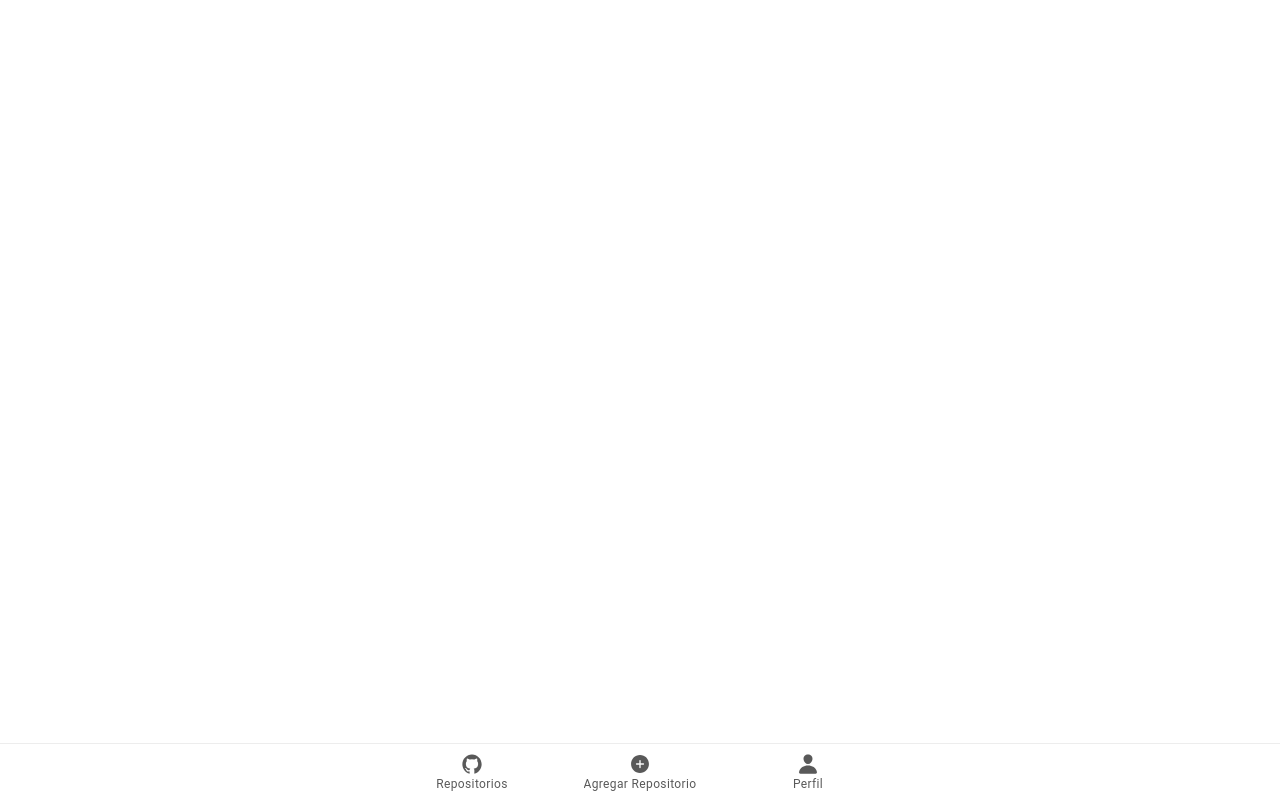
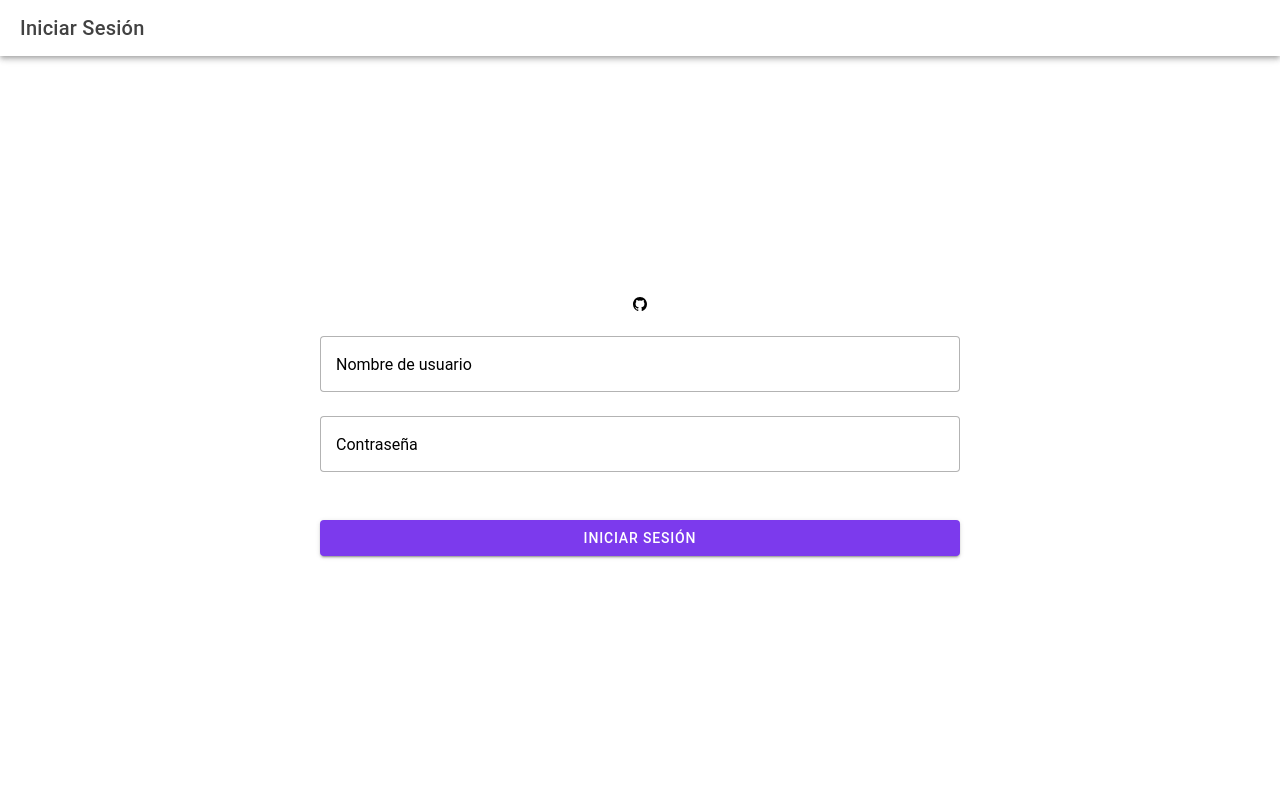
Before and after one commit to UISEK-IngSoftware/laboratorios-ionic-chantalmoralesr, a React (Vite) app: page /login in a window 1280 px wide. Built offline with nearby package versions, Linux system fonts and the light colour scheme; no server answers.

Commit message:
Lab 10: pantalla login terminada

```diff
--- a/src/App.tsx
+++ b/src/App.tsx
@@ -1,4 +1,4 @@
-import { Redirect, Route } from 'react-router-dom';
+import { Redirect, Route } from "react-router-dom";
 import {
   IonApp,
   IonIcon,
@@ -7,29 +7,29 @@ import {
   IonTabBar,
   IonTabButton,
   IonTabs,
-  setupIonicReact
-} from '@ionic/react';
-import { IonReactRouter } from '@ionic/react-router';
-import { addCircle, logoGithub, person, square } from 'ionicons/icons';
-import Tab1 from './pages/Tab1';
-import Tab2 from './pages/Tab2';
-import Tab3 from './pages/Tab3';
+  setupIonicReact,
+} from "@ionic/react";
+import { IonReactRouter } from "@ionic/react-router";
+import { addCircle, logoGithub, person } from "ionicons/icons";
+import Tab1 from "./pages/Tab1";
+import Tab2 from "./pages/Tab2";
+import Tab3 from "./pages/Tab3";
 
 /* Core CSS required for Ionic components to work properly */
-import '@ionic/react/css/core.css';
+import "@ionic/react/css/core.css";
 
 /* Basic CSS for apps built with Ionic */
-import '@ionic/react/css/normalize.css';
-import '@ionic/react/css/structure.css';
-import '@ionic/react/css/typography.css';
+import "@ionic/react/css/normalize.css";
+import "@ionic/react/css/structure.css";
+import "@ionic/react/css/typography.css";
 
 /* Optional CSS utils that can be commented out */
-import '@ionic/react/css/padding.css';
-import '@ionic/react/css/float-elements.css';
-import '@ionic/react/css/text-alignment.css';
-import '@ionic/react/css/text-transformation.css';
-import '@ionic/react/css/flex-utils.css';
-import '@ionic/react/css/display.css';
+import "@ionic/react/css/padding.css";
+import "@ionic/react/css/float-elements.css";
+import "@ionic/react/css/text-alignment.css";
+import "@ionic/react/css/text-transformation.css";
+import "@ionic/react/css/flex-utils.css";
+import "@ionic/react/css/display.css";
 
 /**
  * Ionic Dark Mode
@@ -40,16 +40,27 @@ import '@ionic/react/css/display.css';
 
 /* import '@ionic/react/css/palettes/dark.always.css'; */
 /* import '@ionic/react/css/palettes/dark.class.css'; */
-import '@ionic/react/css/palettes/dark.system.css';
+import "@ionic/react/css/palettes/dark.system.css";
 
 /* Theme variables */
-import './theme/variables.css';
+import "./theme/variables.css";
+import AuthService from "./services/AuthService";
+import Login from "./pages/Login";
 
 setupIonicReact();
 
-const App: React.FC = () => (
+const App: React.FC = () => {
+  const isAuthenticated = AuthService.isAuthenticated();
+
+  return (
     <IonApp>
       <IonReactRouter>
+        <IonRouterOutlet>
+          <Route exact path="/login">
+            <Login />
+          </Route>
+          <Route>
+            {isAuthenticated ? (
               <IonTabs>
                 <IonRouterOutlet>
                   <Route exact path="/tab1">
@@ -80,8 +91,14 @@ const App: React.FC = () => (
                   </IonTabButton>
                 </IonTabBar>
               </IonTabs>
+            ) : (
+              <Redirect to="/login" />
+            )}
+          </Route>
+        </IonRouterOutlet>
       </IonReactRouter>
     </IonApp>
   );
+};
 
 export default App;
--- a/src/components/RepoItem.css
+++ b/src/components/RepoItem.css
@@ -0,0 +1,3 @@
+.repo-item-label {
+  color: white;
+}
--- a/src/components/RepoItem.tsx
+++ b/src/components/RepoItem.tsx
@@ -19,7 +19,7 @@ const RepoItem: React.FC<Repository> = (repository) => {
         <IonThumbnail slot="start">
           <img src={repository.owner.avatar_url} alt={repository.name} />
         </IonThumbnail>
-        <IonLabel>
+        <IonLabel className="repo-item-label">
           <h2>{repository.name}</h2>
           <p>{repository.description}</p>
           <p>Lenguaje: {repository.language}</p>
--- /dev/null
+++ b/src/pages/Login.css
@@ -0,0 +1,29 @@
+.login-container {
+    width: 100%;
+    min-height: 100%;
+    display: flex;
+    flex-direction: column;
+    justify-content: center;
+    align-items: center;
+    gap: 32px;
+  }
+
+  .login-logo {
+    font-size: 80px;
+    margin-bottom: 24px;
+  }
+
+  .login-form {
+    width: 100%;
+    max-width: 640px;
+    display: flex;
+    flex-direction: column;
+    justify-content: center;
+    align-items: center;
+    gap: 24px;
+  }
+
+  .login-button {
+    width: 100%;
+    margin-top: 24px;
+  }
--- /dev/null
+++ b/src/pages/Login.tsx
@@ -0,0 +1,84 @@
+import React, { useState } from "react";
+import "./Login.css";
+import {
+  IonButton,
+  IonContent,
+  IonHeader,
+  IonIcon,
+  IonInput,
+  IonPage,
+  IonText,
+  IonTitle,
+  IonToolbar,
+} from "@ionic/react";
+import { logoGithub } from "ionicons/icons";
+import AuthService from "../services/AuthService";
+
+export const Login: React.FC = () => {
+  const [username, setUsername] = useState("");
+  const [token, setToken] = useState("");
+  const [errorMsg, setErrorMsg] = useState("");
+
+  const handleLogin = (event: React.FormEvent<HTMLFormElement>) => {
+    event.preventDefault();
+    setErrorMsg("");
+    if (username.trim() === "" || token.trim() === "") {
+      setErrorMsg("Por favor, ingrese un nombre de usuario y una contraseña.");
+      return;
+    }
+    if (AuthService.login(username, token)) {
+      window.location.href = "/tab1";
+    } else {
+      setErrorMsg("Nombre de usuario o contraseña incorrectos.");
+    }
+  };
+
+  return (
+    <IonPage>
+      <IonHeader>
+        <IonToolbar>
+          <IonTitle>Iniciar Sesión</IonTitle>
+        </IonToolbar>
+      </IonHeader>
+      <IonContent className="ion-padding">
+        <IonHeader collapse="condense">
+          <IonToolbar>
+            <IonTitle size="large">Iniciar Sesión</IonTitle>
+          </IonToolbar>
+        </IonHeader>
+
+        <div className="login-container">
+          <form className="login-form" onSubmit={handleLogin}>
+            <IonIcon icon={logoGithub} className="login-icon" />
+            <IonInput
+              className="login-field"
+              label="Nombre de usuario"
+              labelPlacement="floating"
+              fill="outline"
+              type="text"
+              value={username}
+              onIonChange={(e) => setUsername(e.detail.value || "")}
+            />
+            <IonInput
+              className="login-field"
+              label="Contraseña"
+              labelPlacement="floating"
+              fill="outline"
+              type="password"
+              value={token}
+              onIonChange={(e) => setToken(e.detail.value || "")}
+            />
+
+            {errorMsg !== "" && <IonText color="danger">{errorMsg}</IonText>}
+
+            <IonButton className="login-button" expand="block" type="submit">
+              Iniciar Sesión
+            </IonButton>
+          </form>
+        </div>
+      </IonContent>
+    </IonPage>
+  );
+};
+
+export default Login;
--- a/src/pages/Tab1.tsx
+++ b/src/pages/Tab1.tsx
@@ -3,6 +3,7 @@ import {
   IonHeader,
   IonList,
   IonPage,
+  IonText,
   IonTitle,
   IonToolbar,
   useIonViewWillEnter,
@@ -17,12 +18,21 @@ import LoadingSpinner from "../components/LoadingSpinner";
 const Tab1: React.FC = () => {
   const [isLoading, setIsLoading] = useState<boolean>(false);
   const [repositories, setRepositories] = useState<Repository[]>([]);
+  const [errorMsg, setErrorMsg] = useState<string>("");
 
   const loadRepositories = async () => {
     setIsLoading(true);
-    const reposData = await fetchRepositories();
-    setRepositories(reposData);
-    setIsLoading(false);
+    fetchRepositories()
+      .then((reposData) => {
+        setRepositories(reposData);
+        setIsLoading(false);
+      })
+      .catch((error) => {
+        setErrorMsg("Error obteniendo repositorios: " + error);
+      })
+      .finally(() => {
+        setIsLoading(false);
+      });
   };
 
   useIonViewWillEnter(() => {
@@ -50,12 +60,7 @@ const Tab1: React.FC = () => {
           </IonList>
         )}
         <LoadingSpinner isOpen={isLoading} />
-
-        {!isLoading && repositories.length === 0 && (
-          <div>
-            <p>No se encontraron repositorios.</p>
-          </div>
-        )}
+        {errorMsg !== "" && <IonText color="danger">{errorMsg}</IonText>}
       </IonContent>
     </IonPage>
   );
--- a/src/pages/Tab2.tsx
+++ b/src/pages/Tab2.tsx
@@ -1,18 +1,28 @@
-import { useHistory } from 'react-router';
-import { IonButton, IonContent, IonHeader, IonInput, IonPage, IonTitle, IonToolbar } from '@ionic/react';
-import './Tab2.css';
-import { RepositoryPayload } from '../interfaces/RepositoryPayload';
-import { createRepository } from '../services/GithubService';
-import { useState } from 'react';
-import LoadingSpinner from '../components/LoadingSpinner';
-
+import { useHistory } from "react-router";
+import {
+  IonButton,
+  IonContent,
+  IonHeader,
+  IonInput,
+  IonPage,
+  IonText,
+  IonTitle,
+  IonToolbar,
+} from "@ionic/react";
+import "./Tab2.css";
+import { RepositoryPayload } from "../interfaces/RepositoryPayload";
+import { createRepository } from "../services/GithubService";
+import { useState } from "react";
+import LoadingSpinner from "../components/LoadingSpinner";
 
 const Tab2: React.FC = () => {
   const history = useHistory();
   const [isLoading, setIsLoading] = useState<boolean>(false);
+  const [errorMsg, setErrorMsg] = useState<string>("");
+
   const repoFormData: RepositoryPayload = {
-    name: '',
-    description: '',
+    name: "",
+    description: "",
   };
 
   const setFormName = (value: string) => {
@@ -23,24 +33,31 @@ const Tab2: React.FC = () => {
     repoFormData.description = value;
   };
 
-  const saveRepository = async () =>{
-    if(repoFormData.name.trim() === ''){
-      alert('El nombre del repositorio es requerido');
+  const saveRepository = async () => {
+    if (repoFormData.name.trim() === "") {
+      setErrorMsg("El nombre del repositorio es requerido");
       return;
     }
     setIsLoading(true);
-    createRepository(repoFormData).then((newRepo) =>{
-      if(newRepo){
-        history.push('/tab1');
-      }
-    }).catch((error) =>{
-      setIsLoading(false);
-      console.error('Error al crear el repositorio:', error);
-      alert('Error al crear el repositorio');
-    }).finally(() =>{
-      setIsLoading(false);
-    });
-  }
+    createRepository(repoFormData)
+      .then((newRepo) => {
+        if (newRepo) {
+          setFormName("");
+          setFormDescription("");
+          setErrorMsg("");
+          history.push("/tab1");
+        } else {
+          setErrorMsg("Error al crear el repositorio");
+        }
+      })
+      .catch((error) => {
+        setIsLoading(false);
+        setErrorMsg("Error al crear el repositorio: " + error.message);
+      })
+      .finally(() => {
+        setIsLoading(false);
+      });
+  };
 
   return (
     <IonPage>
@@ -72,6 +89,9 @@ const Tab2: React.FC = () => {
             value={repoFormData.description}
             onIonChange={(e) => setFormDescription(e.detail.value!)}
           />
+
+          {errorMsg !== "" && <IonText color="danger">{errorMsg}</IonText>}
+
           <IonButton
             className="form-field"
             expand="block"
--- a/src/pages/Tab3.tsx
+++ b/src/pages/Tab3.tsx
@@ -1,20 +1,54 @@
-import { IonCard, IonCardContent, IonCardHeader, IonCardSubtitle, IonCardTitle, IonContent, IonHeader, IonPage, IonTitle, IonToolbar, useIonViewWillEnter } from '@ionic/react';
-import './Tab3.css';
-import { useState } from 'react';
-import { getUserInfo } from '../services/GithubService';
-import { GithubUser } from '../interfaces/GithubUser';
-import LoadingSpinner from '../components/LoadingSpinner';
+import {
+  IonButton,
+  IonCard,
+  IonCardContent,
+  IonCardHeader,
+  IonCardSubtitle,
+  IonCardTitle,
+  IonContent,
+  IonHeader,
+  IonIcon,
+  IonPage,
+  IonText,
+  IonTitle,
+  IonToolbar,
+  useIonViewWillEnter,
+} from "@ionic/react";
+import "./Tab3.css";
+import { useState } from "react";
+import { getUserInfo } from "../services/GithubService";
+import { GithubUser } from "../interfaces/GithubUser";
+import LoadingSpinner from "../components/LoadingSpinner";
+import { useHistory } from "react-router";
+import AuthService from "../services/AuthService";
+import { logOutOutline } from "ionicons/icons";
 
 const Tab3: React.FC = () => {
   const [userInfo, setUserInfo] = useState<GithubUser | null>(null);
   const [isLoading, setIsLoading] = useState<boolean>(false);
+  const [errorMsg, setErrorMsg] = useState<string>("");
+  const history = useHistory();
 
   const loadUserInfo = async () => {
     setIsLoading(true);
-    const userData = await getUserInfo();
+    getUserInfo()
+      .then((userData) => {
         setUserInfo(userData);
+      })
+      .catch((error) => {
+        setErrorMsg(
+          "Error al obtener la información del usuario: " + error.message,
+        );
+      })
+      .finally(() => {
         setIsLoading(false);
-  }
+      });
+  };
+
+  const logout = () => {
+    AuthService.logout();
+    history.push("/login");
+  };
 
   useIonViewWillEnter(() => {
     loadUserInfo();
@@ -33,18 +67,30 @@ const Tab3: React.FC = () => {
             <IonTitle size="large">Perfil de Usuario</IonTitle>
           </IonToolbar>
         </IonHeader>
+
+        {userInfo && (
           <div className="card-container">
             <IonCard className="profile-card">
-            <img src={userInfo?.avatar_url} alt="Avatar" className="profile-avatar" />
+              <img
+                src={userInfo?.avatar_url}
+                alt="Avatar"
+                className="profile-avatar"
+              />
               <IonCardHeader className="profile-card-header">
                 <IonCardTitle>{userInfo?.name}</IonCardTitle>
                 <IonCardSubtitle>{userInfo?.login}</IonCardSubtitle>
               </IonCardHeader>
               <IonCardContent>
-              <p>{userInfo?.bio}</p>
+                <p>{userInfo?.bio}</p>{" "}
               </IonCardContent>
             </IonCard>
+            <IonButton expand="block" color="danger" onClick={logout}>
+              <IonIcon icon={logOutOutline} slot="start" />
+              Salir
+            </IonButton>
           </div>
+        )}
+        {errorMsg !== "" && <IonText color="danger">{errorMsg}</IonText>}
         <LoadingSpinner isOpen={isLoading} />
       </IonContent>
     </IonPage>
--- /dev/null
+++ b/src/services/AuthService.ts
@@ -0,0 +1,41 @@
+const USERNAME_KEY = "username_key";
+const TOKEN_KEY = "token_key";
+
+class AuthService {
+  login(username: string, token: string) {
+    if (username && token) {
+      this.logout();
+      localStorage.setItem(USERNAME_KEY, username);
+      localStorage.setItem(TOKEN_KEY, token);
+      return true;
+    }
+    return false;
+  }
+
+  logout(): void {
+    localStorage.removeItem(USERNAME_KEY);
+    localStorage.removeItem(TOKEN_KEY);
+  }
+
+  isAuthenticated(): boolean {
+    return this.getUsername() !== null && this.getToken() !== null;
+  }
+
+  getToken(): string | null {
+    return localStorage.getItem(TOKEN_KEY);
+  }
+
+  getUsername(): string | null {
+    return localStorage.getItem(USERNAME_KEY);
+  }
+
+  getAuthHeader(): string | null {
+    if (this.isAuthenticated()) {
+      return "Basic " + btoa(`${this.getUsername()}:${this.getToken()}`);
+    }
+
+    return null;
+  }
+}
+
+export default new AuthService();
--- a/src/theme/variables.css
+++ b/src/theme/variables.css
@@ -104,7 +104,7 @@ http://ionicframework.com/docs/theming/ */
       --ion-color-step-450: #7248a1;
       --ion-color-step-500: #7d4fb0;
       --ion-color-step-550: #8856bf;
-      --ion-color-step-600: #935dce;
+      --ion-color-step-600: #e1d9ea;
       --ion-color-step-650: #9e64dd;
       --ion-color-step-700: #a96bec;
       --ion-color-step-750: #b476f0;
```
Also changed, not shown: src/services/GithubService.ts (+17 -32 lines). Lines whose indentation alone changed are shown as unchanged.
